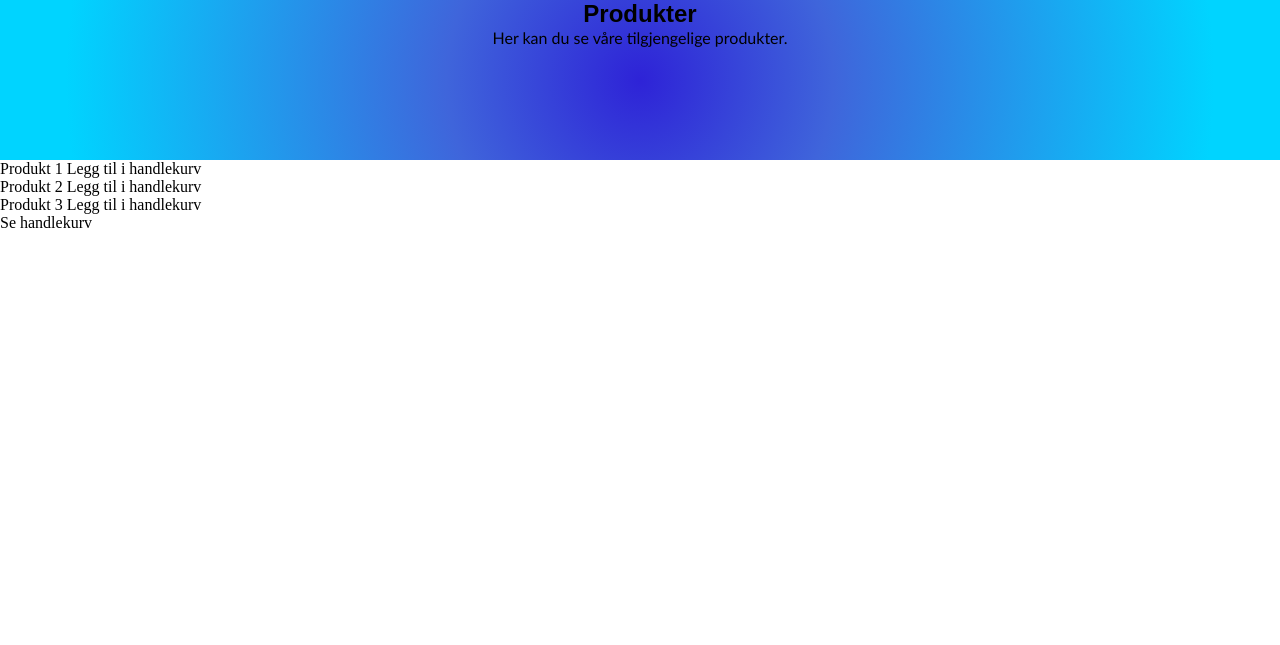
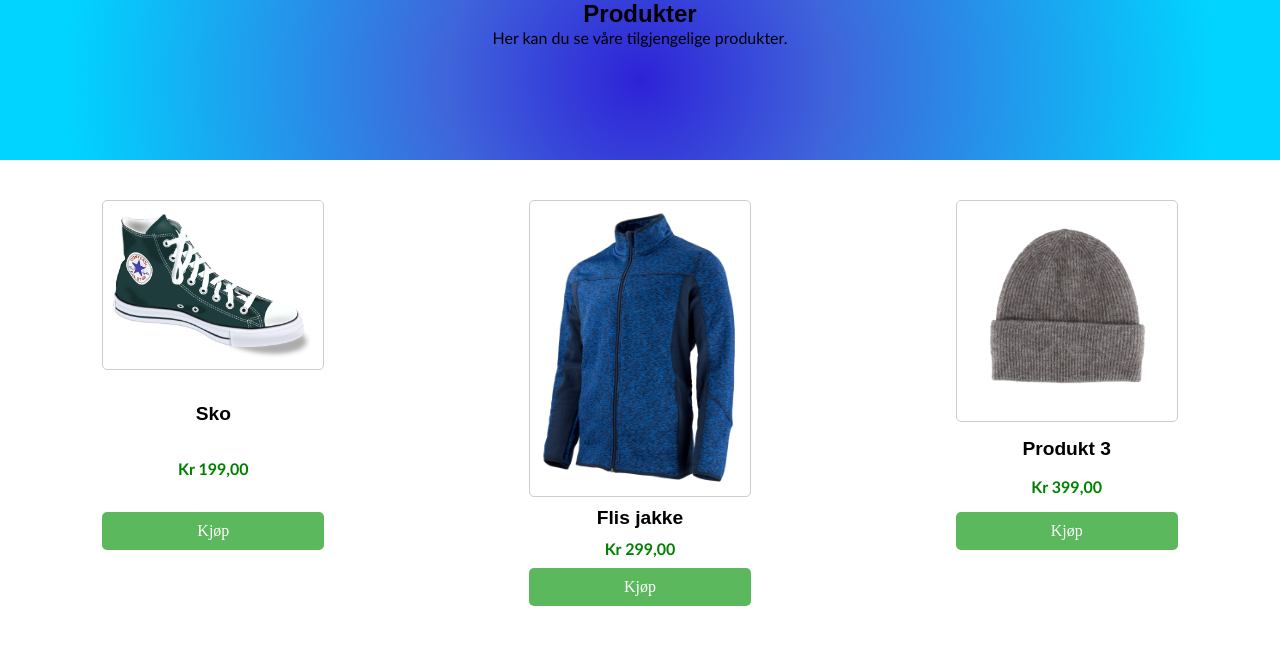
Before and after one commit to SeyZ3/TerminoppgaveH24, a Flask app: page /products in a window 1280 px wide. Shown: the part 128-773 px from the top of the page. Run offline with Flask 3, Linux system fonts and the light colour scheme.

Commit message:
forbedringer

```diff
--- a/Terminoppgave_H24/static/style.css
+++ b/Terminoppgave_H24/static/style.css
@@ -1,37 +1,3 @@
-/* *{
-    margin: 0;
-    padding: 0;
-}
-
-a{
-    text-decoration: none;
-    color: black;
-}
-
-.navbar{
-    background-color:cadetblue;
-    font-family: 'Gill Sans', 'Gill Sans MT', Calibri, 'Trebuchet MS', sans-serif;
-    height: 16vh;
-    display: flex;
-    justify-content: center;
-    align-items: center;
-    gap: 20%;
-}
-
-.lowheader{
-    background: rgb(46,35,215);
-    background: radial-gradient(circle, rgba(46,35,215,1) 0%, rgba(63,101,219,1) 30%, rgba(0,212,255,1) 89%);
-    height: 20vh;
-    text-align: center;
-}
-
-h1, h2, h3, h4, h5, h6{
-    font-family: Arial, Helvetica, sans-serif;
-}
-
-p{
-    font-family: 'Gill Sans', 'Gill Sans MT', Calibri, 'Trebuchet MS', sans-serif;
-} */
 * {
     margin: 0;
     padding: 0;
@@ -114,3 +80,54 @@ p {
     list-style-type: none;
     padding: 0;
 }
+
+.product-container {
+    display: flex;
+    justify-content: space-around;
+    margin-top: 20px;
+    flex-wrap: wrap; /* Lar produktene bryte til neste linje om nødvendig */
+}
+
+.product {
+    text-align: center;
+    margin: 20px; /* Økt margin for bedre avstand mellom produktene */
+    display: flex; /* Bruker flexbox for å sentrere innholdet */
+    flex-direction: column; /* Stabler innholdet vertikalt */
+    justify-content: space-between; /* Fordeler plassen jevnt mellom elementene */
+    height: 350px; /* Sett en fast høyde for produktbeholderen */
+}
+
+.product-image {
+    width: 200px; /* Setter en fast bredde */
+    height: auto; /* Setter høyden til auto for å bevare proporsjoner */
+    padding: 10px; /* Legger til padding inne i bildet */
+    border: 1px solid #ccc; /* Valgfritt: legger til en ramme rundt bildet */
+    border-radius: 5px; /* Valgfritt: gir runde hjørner */
+    display: block; /* Sørger for at padding fungerer som forventet */
+    margin: 0 auto; /* Sentrerer bildet horisontalt */
+}
+
+.product-name {
+    font-size: 1.2em;
+    margin: 10px 0;
+}
+
+.product-price {
+    color: green;
+    font-weight: bold;
+}
+
+.buy-button {
+    display: inline-block;
+    margin-top: 10px;
+    padding: 10px 15px;
+    background-color: #5cb85c;
+    color: white;
+    border: none;
+    border-radius: 5px;
+    text-align: center;
+}
+
+.buy-button:hover {
+    background-color: #4cae4c;
+}
--- a/Terminoppgave_H24/templates/products.html
+++ b/Terminoppgave_H24/templates/products.html
@@ -23,15 +23,26 @@
         <p>Her kan du se våre tilgjengelige produkter.</p>
     </div>
 
-    <ul>
-        {% for product in products %}
-            <li>
-                {{ product }}
-                <a href="{{ url_for('add_to_cart', product_name=product) }}">Legg til i handlekurv</a>
-            </li>
-        {% endfor %}
-    </ul>
+    <div class="product-container">
+        <div class="product">
+            <img src="{{ url_for('static', filename='shoes-153310_1280.png') }}" alt="Produkt 1" class="product-image">
+            <h3 class="product-name">Sko</h3>
+            <p class="product-price">Kr 199,00</p>
+            <a href="{{ url_for('add_to_cart', product_name='Produkt 1') }}" class="buy-button">Kjøp</a>
+        </div>
+        <div class="product">
+            <img src="{{ url_for('static', filename='jacket-2899728_1280.png') }}" alt="Produkt 2" class="product-image">
+            <h3 class="product-name">Flis jakke</h3>
+            <p class="product-price">Kr 299,00</p>
+            <a href="{{ url_for('add_to_cart', product_name='') }}" class="buy-button">Kjøp</a>
+        </div>
+        <div class="product">
+            <img src="{{ url_for('static', filename='careless-harpen-lue-beige-42802865438972.png') }}" alt="Produkt 3" class="product-image">
+            <h3 class="product-name">Produkt 3</h3>
+            <p class="product-price">Kr 399,00</p>
+            <a href="{{ url_for('add_to_cart', product_name='Produkt 3') }}" class="buy-button">Kjøp</a>
+        </div>
+    </div>
 
-    <a href="{{ url_for('cart') }}">Se handlekurv</a>
 </body>
 </html>
```
Also changed, not shown: Terminoppgave_H24/templates/Index.html (+0 -22 lines), Terminoppgave_H24/static/careless-harpen-lue-beige-42802865438972.png (added), Terminoppgave_H24/static/jacket-2899728_1280.png (added), Terminoppgave_H24/static/shoes-153310_1280.png (added), Terminoppgave_H24/static/shoes-153310_1280ProduktSko.png (added), users.db (added).
